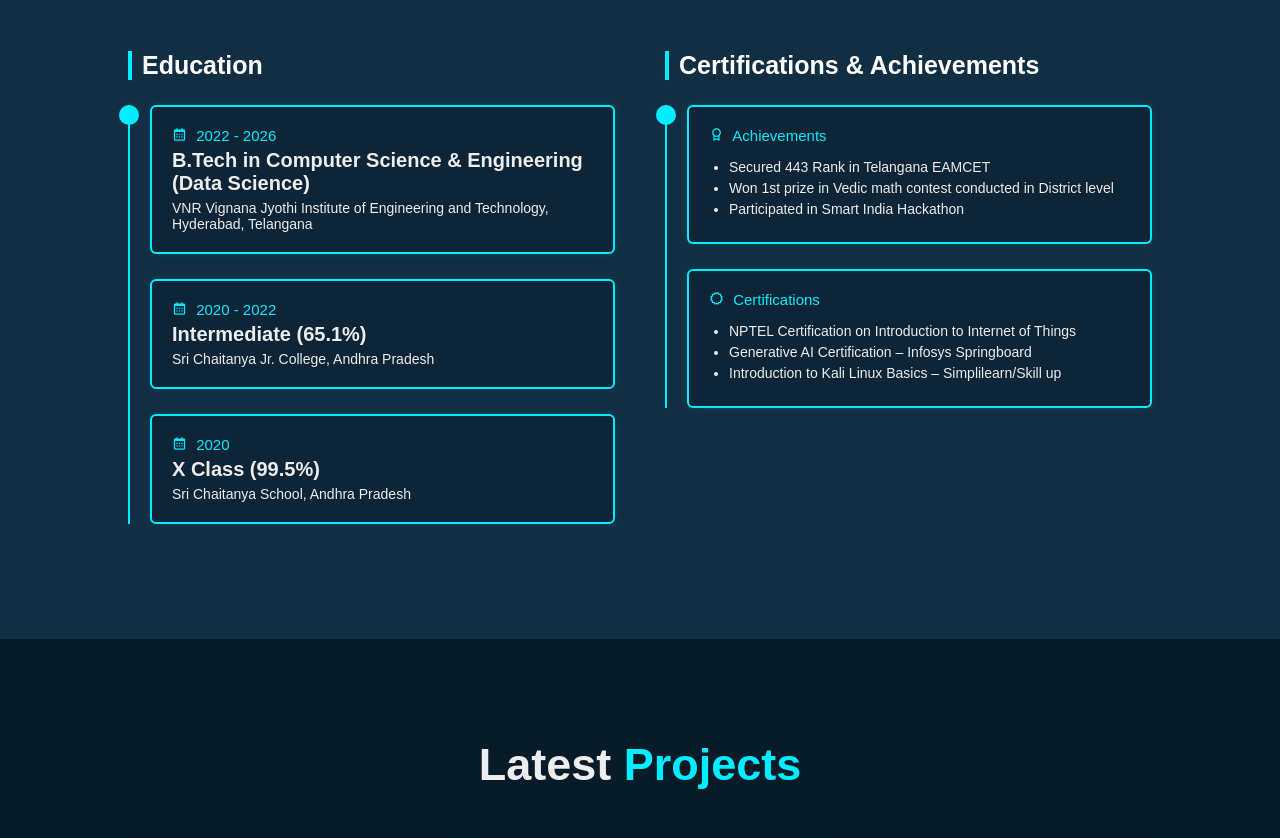
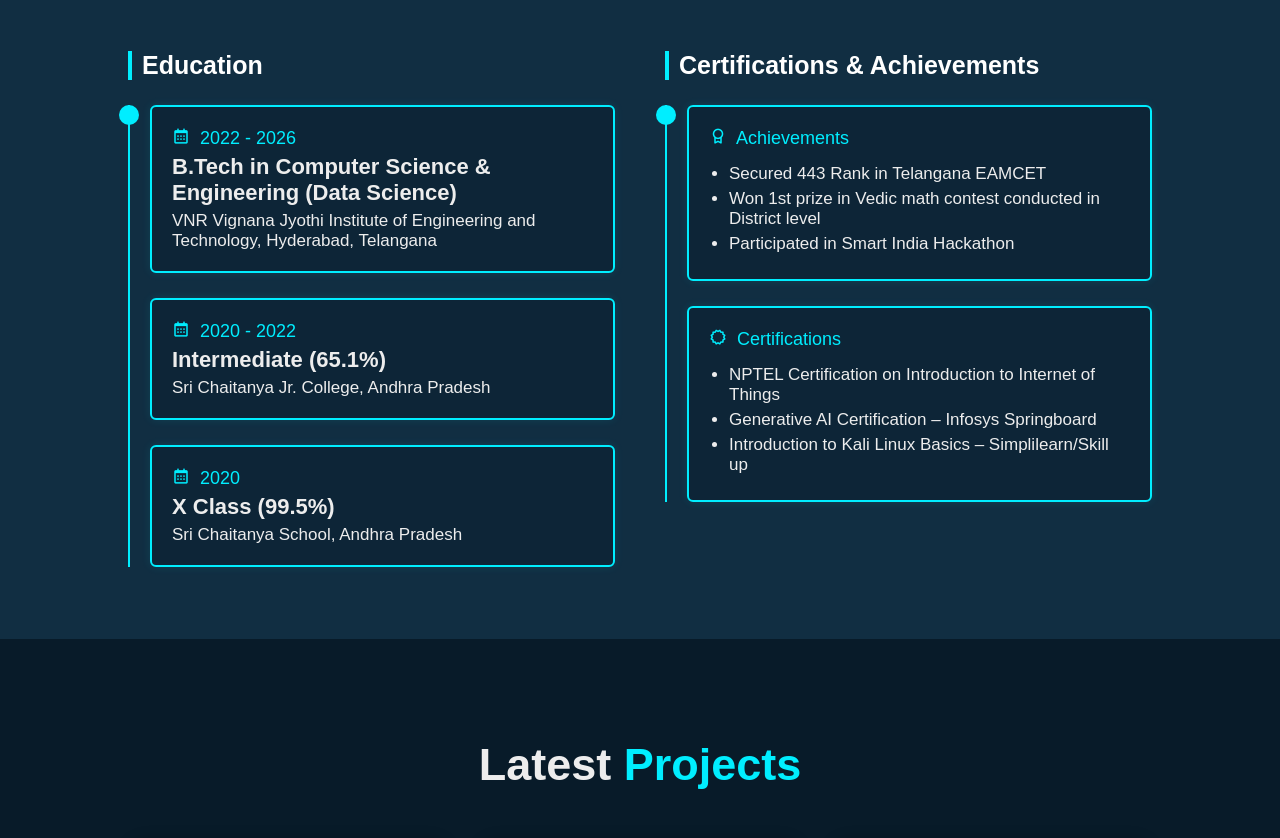
Before and after one commit to bvrao204/Portfolio-, a website built with Vite: page index.html in a window 1280 px wide. Shown: the part 3060-3898 px from the top of the page. Built offline with nearby package versions, Linux system fonts and the light colour scheme.

Commit message:
style: increase font size of education timeline, achievements, and certifications

```diff
--- a/stylesheet.css
+++ b/stylesheet.css
@@ -1069,7 +1069,7 @@ section {
 }
 
 .education-content .content .year {
-    font-size: 1.5rem;
+    font-size: 1.8rem;
     color: #0ef;
     padding-bottom: .5rem;
 }
@@ -1079,12 +1079,12 @@ section {
 }
 
 .education-content .content h3 {
-    font-size: 2rem;
+    font-size: 2.2rem;
     transition: color .5s ease;
 }
 
 .education-content .content p {
-    font-size: 1.4rem;
+    font-size: 1.7rem;
     padding-top: .5rem;
     transition: color .5s ease;
 }
@@ -1095,7 +1095,7 @@ section {
 }
 
 .education-content .content li {
-    font-size: 1.4rem;
+    font-size: 1.7rem;
     color: #ededed;
     margin-bottom: 0.5rem;
     transition: color .5s ease;
```
